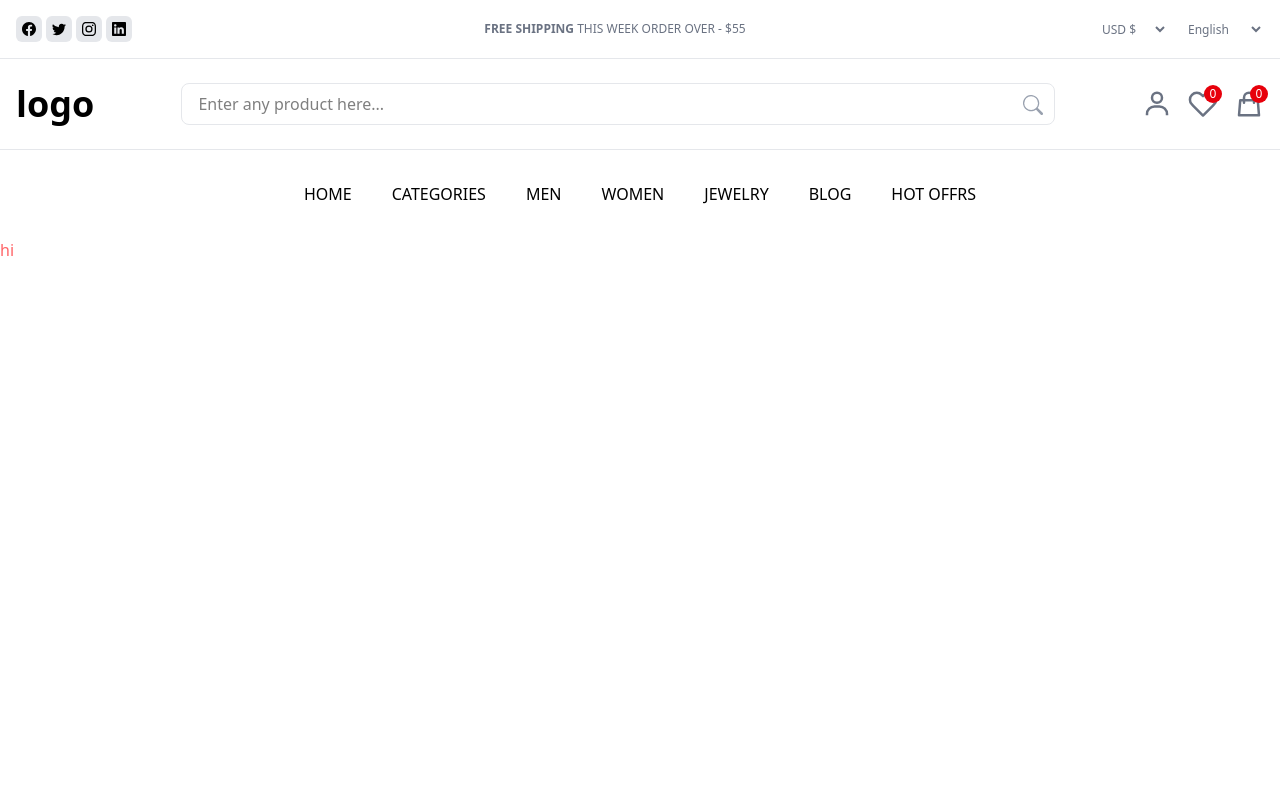
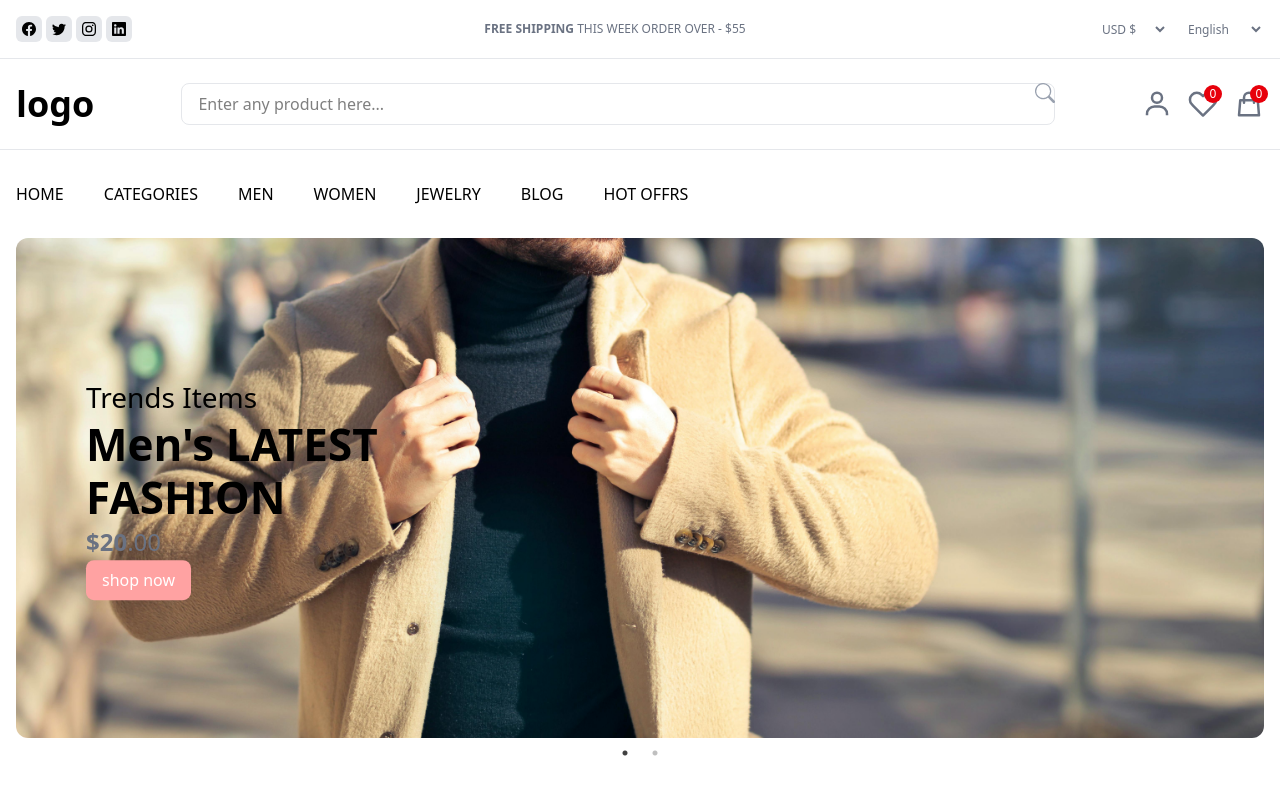
Before and after one commit to RithmaRandima/Aura-fashion-NEXT.js, a Next.js app: page / in a window 1280 px wide. Shown: the top 794 px of the page. Built offline with nearby package versions, Linux system fonts and the light colour scheme.

Commit message:
completed slide section

```diff
--- a/app/globals.css
+++ b/app/globals.css
@@ -1,4 +1,8 @@
 @import "tailwindcss";
+
+* {
+  margin: 0;
+}
 
 @layer components {
   .header_top_icon_wrapper {
--- a/app/layout.tsx
+++ b/app/layout.tsx
@@ -5,6 +5,9 @@
 
 import HeaderMain from "@/components/HeaderMain";
 import Navbar from "@/components/Navbar";
+
+import "slick-carousel/slick/slick.css";
+import "slick-carousel/slick/slick-theme.css";
 
 const geistSans = Geist({
   variable: "--font-geist-sans",
--- a/app/page.tsx
+++ b/app/page.tsx
@@ -1,5 +1,10 @@
+import Hero from "@/components/Hero";
 import Image from "next/image";
 
 export default function Home() {
-  return <div className="text-red-400">hi</div>;
+  return (
+    <main>
+      <Hero />
+    </main>
+  );
 }
--- /dev/null
+++ b/components/Hero.tsx
@@ -0,0 +1,54 @@
+"use client";
+
+import React from "react";
+import Slider from "react-slick";
+import Slide from "./Slide";
+
+const Hero = () => {
+  const settings = {
+    dots: true,
+    infinite: true,
+    speed: 500,
+    slidesToShow: 1,
+    slidesToScroll: 1,
+  };
+
+  const slideData = [
+    {
+      id: 0,
+      img: "/banner-1.jpg",
+      title: "Trends Items",
+      mainTitle: "Men's LATEST FASHION",
+      price: "$20",
+    },
+    {
+      id: 1,
+      img: "/banner-1.jpg",
+      title: "Trends Items",
+      mainTitle: "Men's LATEST FASHION",
+      price: "$25",
+    },
+  ];
+
+  return (
+    <div>
+      <div className="container pt-6 lg:pt-0">
+        <Slider {...settings}>
+          {slideData.map((item) => {
+            return (
+              <Slide
+                key={item.id}
+                img={item.img}
+                title={item.title}
+                mainTitle={item.mainTitle}
+                price={item.price}
+              />
+            );
+          })}
+        </Slider>
+      </div>
+    </div>
+  );
+};
+
+export default Hero;
--- /dev/null
+++ b/components/Slide.tsx
@@ -0,0 +1,38 @@
+import Image from "next/image";
+import React from "react";
+
+interface PropsType {
+  img: string;
+  title: string;
+  mainTitle: string;
+  price: string;
+}
+
+const Slide: React.FC<PropsType> = ({ img, title, mainTitle, price }) => {
+  return (
+    <div className="outline-none border-none relative">
+      <div className="absolute left-[30px] md:left-[70px] max-w-[250px] sm:max-w-[350px] top-[50%] -translate-y-[50%] space-y-2 lg:space-y-4 bg-[#ffffff] sm:bg-transparent p-4 sm:p-0 rounded-lg sm:rounded-none">
+        <h3 className="text-black text-[24px] lg:text-[28px]">{title}</h3>
+        <h2 className="text-black text-[26px] md:text-[30px] lg:text-[44px] font-bold leading-[1.2]">
+          {mainTitle}
+        </h2>
+        <h3 className="text-[24px] text-gray-500">
+          <b>{price}</b>.00
+        </h3>
+        <div className="bg-red-300 text-white text-[14px] md:text-[16px] p-2 px-4 rounded-lg inline-block cursor-pointer hover:bg-black">
+          shop now
+        </div>
+      </div>
+
+      <Image
+        className="w-[100%] h-[300px] md:h-[500px] rounded-xl mx-auto object-cover object-right md:object-left-bottom "
+        src={img}
+        alt="banner"
+        width={200}
+        height={200}
+      />
+    </div>
+  );
+};
+
+export default Slide;
--- a/package.json
+++ b/package.json
@@ -12,7 +12,9 @@
     "next": "15.5.2",
     "react": "19.1.0",
     "react-dom": "19.1.0",
-    "react-icons": "^5.5.0"
+    "react-icons": "^5.5.0",
+    "react-slick": "^0.31.0",
+    "slick-carousel": "^1.8.1"
   },
   "devDependencies": {
     "@eslint/eslintrc": "^3",
@@ -20,6 +22,7 @@
     "@types/node": "^20",
     "@types/react": "^19",
     "@types/react-dom": "^19",
+    "@types/react-slick": "^0.23.13",
     "autoprefixer": "^10.4.21",
     "eslint": "^9",
     "eslint-config-next": "15.5.2",
```
Also changed, not shown: public/banner-1.jpg (added), 1 other file (tests, documents, lock files or other folders).
